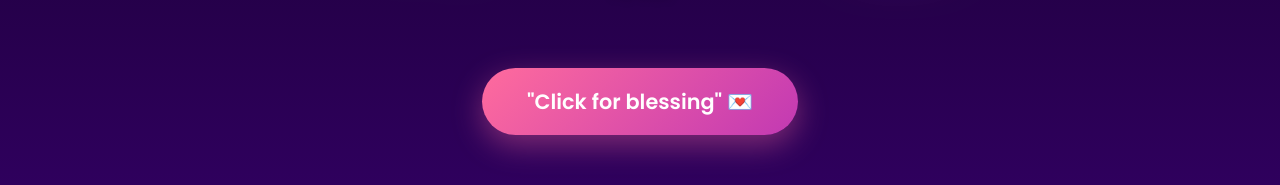
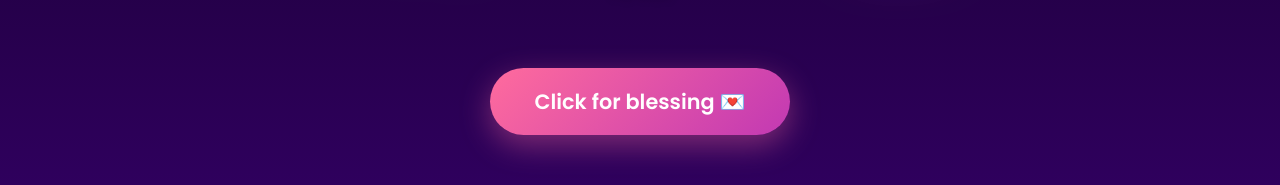
Before and after one commit to BossSohandsome/Mn, a plain HTML site: page index.html in a window 1280 px wide. Shown: the part 226-411 px from the top of the page. Drawn offline with Linux system fonts and the light colour scheme.

Commit message:
Update index.html

```diff
--- a/index.html
+++ b/index.html
@@ -402,7 +402,7 @@
             <p>To Ket</p>
         </div>
 
-        <button class="btn-main" id="wishBtn"> "Click for blessing" 💌</button>
+        <button class="btn-main" id="wishBtn"> Click for blessing 💌</button>
 
         <div class="hidden-message" id="hiddenMsg">
             <p>✨ May every morning you wake up be filled with brightness and positivity</p>
```
